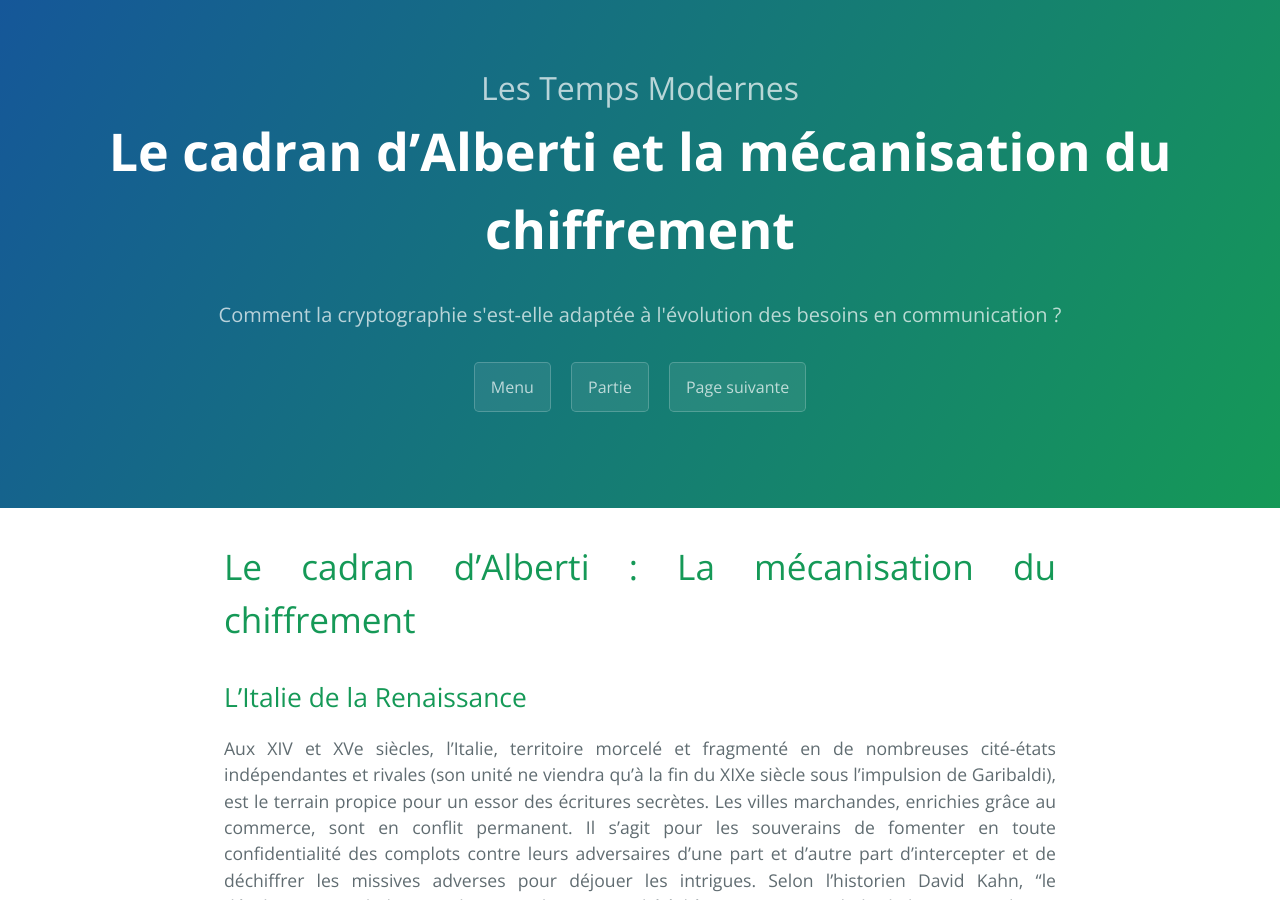
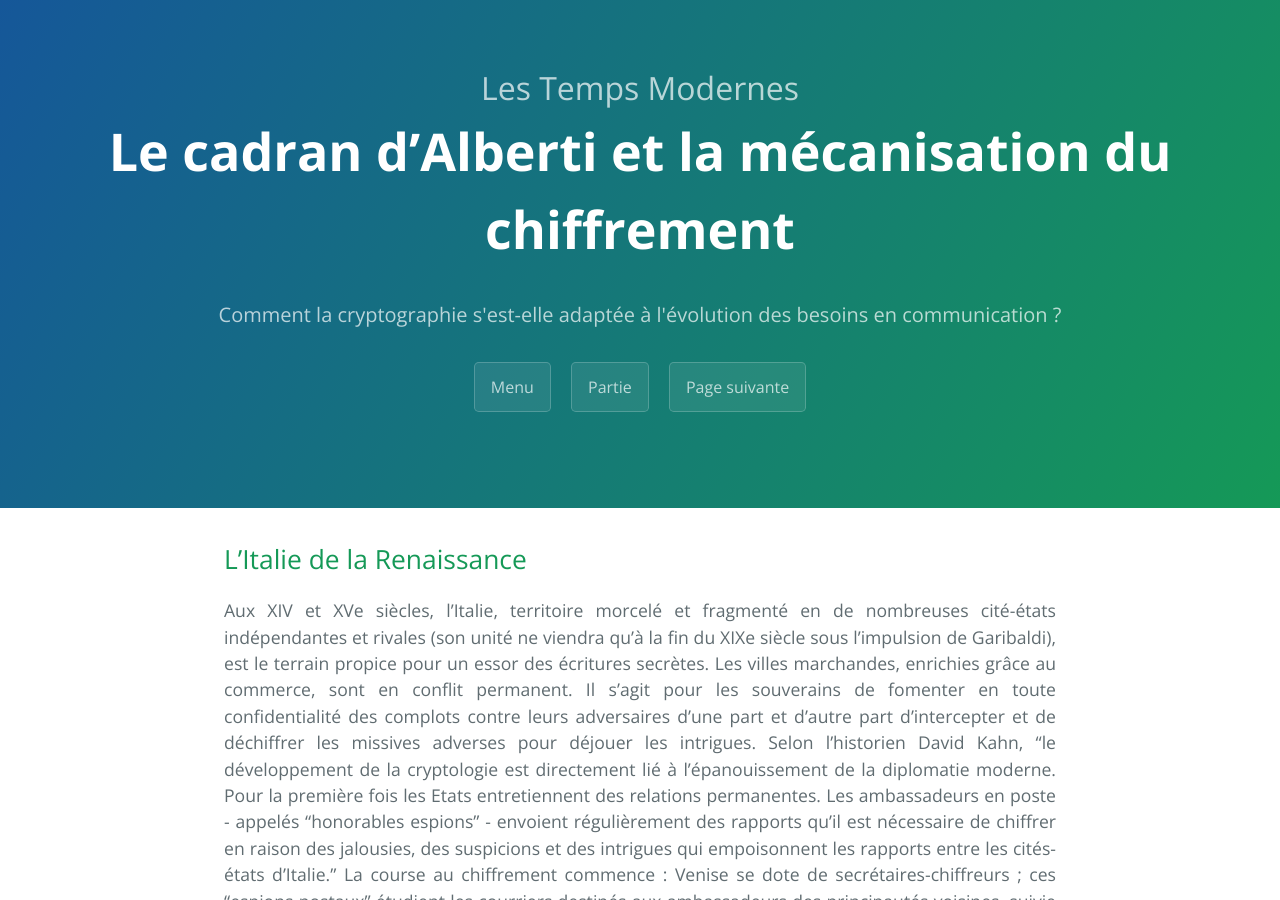
Before and after one commit to SamuelGallay/CryptoTPE, a Jekyll site: the page built from pages/2_TempsModernes/1_alberti.md, in a window 1280 px wide and 900 px high. Built offline with Jekyll 4.4.1, drawn with Linux system fonts in a browser that asks for light colours; our own code applies the rules of GitHub Pages for plain Markdown files.

Commit message:
Update 1_alberti.md

```diff
--- a/pages/2_TempsModernes/1_alberti.md
+++ b/pages/2_TempsModernes/1_alberti.md
@@ -5,8 +5,6 @@ suivante: /vigenere/
 partie: Les Temps Modernes
 menu: /temps-modernes/
 ---
-
-# Le cadran d’Alberti : La mécanisation du chiffrement
 
 ## L'Italie de la Renaissance
 
```
